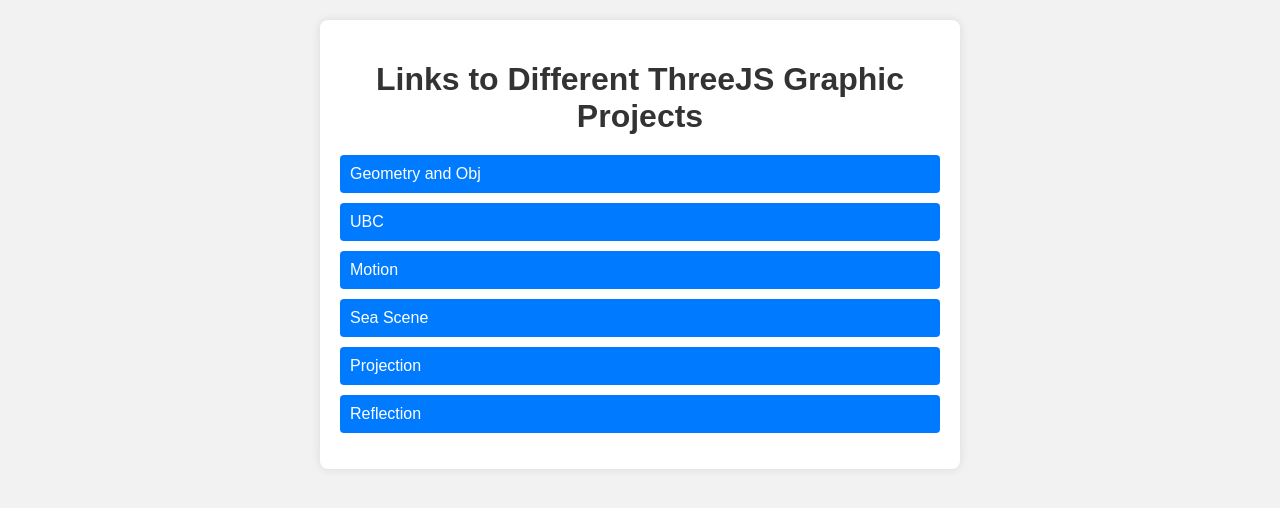
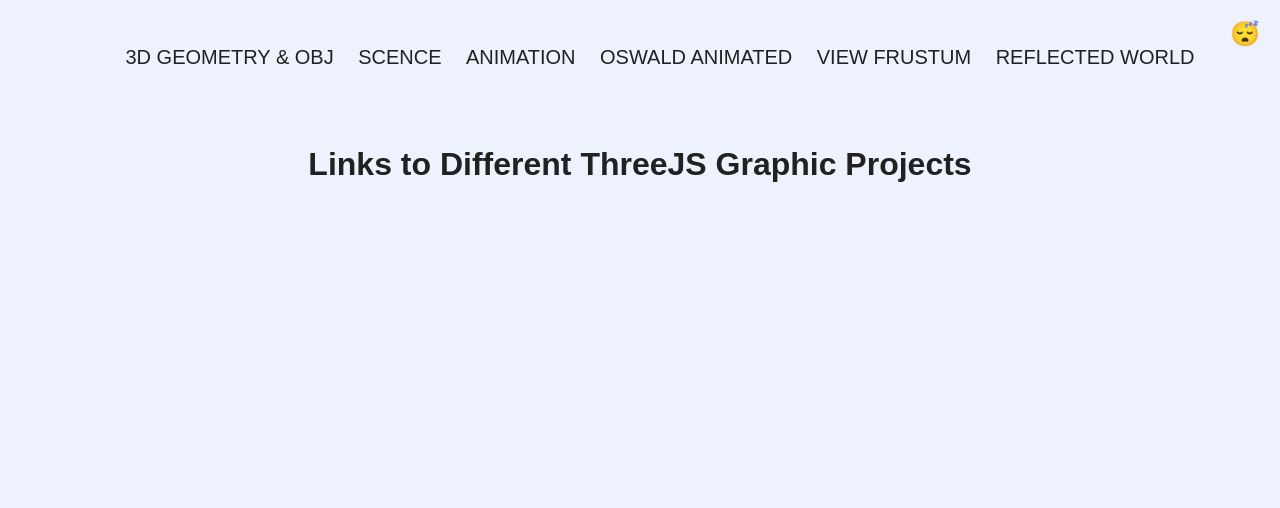
Before and after one commit to apramm/graphics, a plain HTML site: page index.html in a window 1280 px wide. Drawn offline with Linux system fonts and the light colour scheme.

Commit message:
added dark mode and projects in a nav bar

```diff
--- a/index.html
+++ b/index.html
@@ -3,65 +3,39 @@
 <head>
     <meta charset="UTF-8">
     <meta name="viewport" content="width=device-width, initial-scale=1.0">
-    <title>Local Server Links</title>
-    <style>
-        body {
-            font-family: Arial, sans-serif;
-            margin: 0;
-            padding: 0;
-            background-color: #f2f2f2;
-        }
-
-        .container {
-            max-width: 600px;
-            margin: 20px auto;
-            padding: 20px;
-            background-color: #fff;
-            border-radius: 8px;
-            box-shadow: 0 0 10px rgba(0, 0, 0, 0.1);
-        }
-
-        h1 {
-            text-align: center;
-            margin-bottom: 20px;
-            color: #333;
-        }
-
-        ul {
-            list-style-type: none;
-            padding: 0;
-        }
-
-        li {
-            margin-bottom: 10px;
-        }
-
-        a {
-            display: block;
-            padding: 10px;
-            background-color: #007bff;
-            color: #fff;
-            text-decoration: none;
-            border-radius: 4px;
-            transition: background-color 0.3s;
-        }
-
-        a:hover {
-            background-color: #0056b3;
-        }
-    </style>
+    <title>ThreeJS Explorer</title>
+    <link rel="icon" type="image/png" href="favicon.png">
+    <link rel="stylesheet" type="text/css" href="style.css">
 </head>
 <body>
-    <div class="container">
+
+
+        <div class="buttons">
+            <ul>
+                <li><a href="geometry/geom.html">3D GEOMETRY & OBJ </a> </li>
+                <li><a href="geometry/creative.html">SCENCE</a></li>
+                <li><a href="motion/animation.html">ANIMATION </a></li>
+                <li><a href="motion/seascene.html">OSWALD ANIMATED </a></li>
+                <li><a href="projection/frustum.html">VIEW FRUSTUM </a></li>
+                <li><a href="reflection/reflection.html">REFLECTED WORLD</a></li>
+            </ul>
+            <div id="bulb">😴</div>
+        </div>
         <h1>Links to Different ThreeJS Graphic Projects</h1>
-        <ul>
-            <li><a href="geometry/a1.html">Geometry and Obj</a></li>
-            <li><a href="geometry/creative.html">UBC</a></li>
-            <li><a href="motion/a3.html">Motion</a></li>
-            <li><a href="motion/seascene.html">Sea Scene</a></li>
-            <li><a href="projection/a4.html">Projection</a></li>
-            <li><a href="reflection/a5.html">Reflection</a></li>
-        </ul>
-    </div>
+
+
+
+<script>
+    const bulb = document.getElementById("bulb");
+
+    bulb.onclick = function() {
+        document.body.classList.toggle('dark-theme');
+        if(document.body.classList.contains('dark-theme')) {
+            bulb.textContent = "😵‍💫";
+        } else {
+            bulb.textContent = "😴";
+        }
+    }
+</script>
 </body>
 </html>
--- /dev/null
+++ b/style.css
@@ -0,0 +1,70 @@
+body {
+    font-family: Arial, sans-serif;
+    margin: 0;
+    padding: 0;
+    background-color: var(--primary-color);
+    color: var(--secondary-color);
+    transition: background-color 0.3s ease, color 0.3s ease;
+}
+
+
+
+h1 {
+    text-align: center;
+}
+
+.buttons {
+    display: flex;
+    margin:auto;
+    justify-content: space-between;
+    align-items: center;
+    padding: 20px 0;
+
+}
+
+ul {
+    flex:1;
+    list-style-type: none;
+    text-align: center;
+}
+
+li {
+    font-size: 20px;
+    display: inline-block;
+    margin-bottom: 10px;
+    padding: 10px;
+}
+
+a {
+    display: flex;
+    background-color: var(--primary-color);
+    color: var(--secondary-color) ;
+    text-decoration: none;
+    border-radius: 4px;
+    transition: background-color 0.3s;
+}
+
+a:hover {
+    background-color: var(--secondary-color);
+    color: var(--primary-color);
+}
+
+
+#bulb {
+    position: absolute;
+    top: 20px;
+    right: 20px;
+    font-size: 24px;
+    cursor: pointer;
+}
+
+:root{
+    --primary-color: #edf2fc;
+    --secondary-color: #212121;
+
+}
+
+.dark-theme{
+    --primary-color: #212121;
+    --secondary-color: #edf2fc;
+}
--- /dev/null
+++ b/theme.js
@@ -0,0 +1,6 @@
+    //get toggle button and add click event listener
+    const bulb = document.getElementById('bulb');
+
+    bulb.onclick = function() {
+        document.body.classList.toggle('dark-theme');
+    }
```
Also changed, not shown: geometry/geom.html (renamed from geometry/a1.html, +2 -2 lines), motion/animation.html (renamed from motion/a3.html, +2 -1 lines), motion/seascene.html (+1 -0 lines), projection/frustum.html (renamed from projection/a4.html, +2 -1 lines), raytracer/a6.html (+2 -1 lines), reflection/reflection.html (renamed from reflection/a5.html, +2 -1 lines), favicon.png (added), 1 other file.
